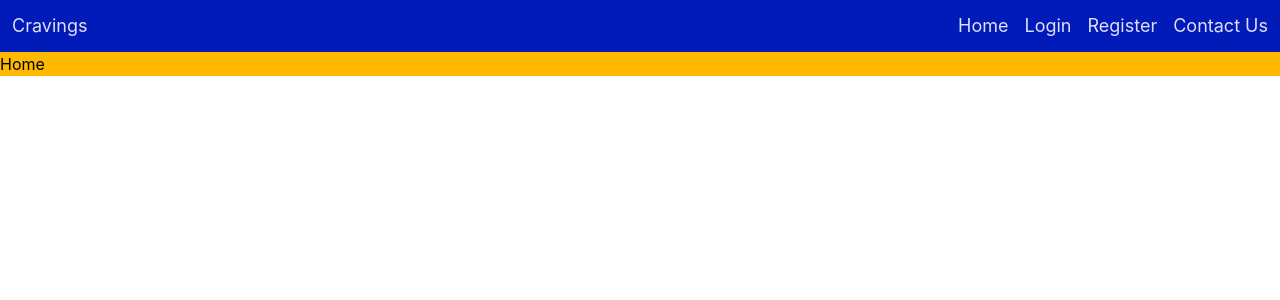
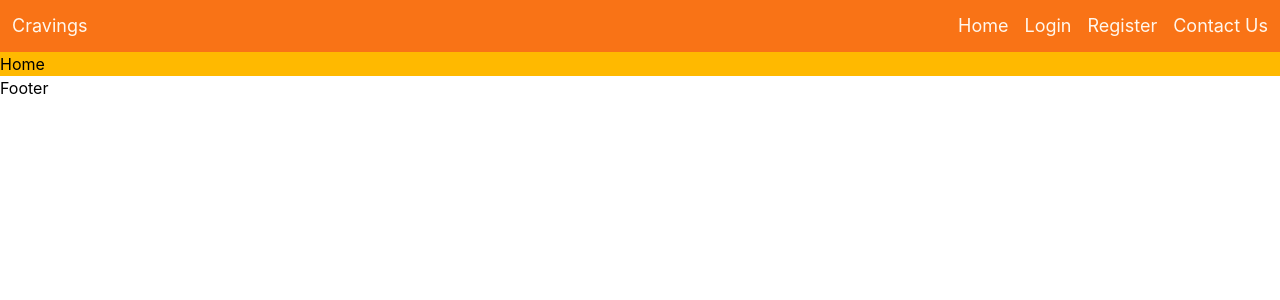
Before and after one commit to CodeWithAman/Cravings, a React (Vite) app in the folder client/: page / in a window 1280 px wide. Shown: the top 300 px of the page. Built offline with nearby package versions, Linux system fonts and the light colour scheme.

Commit message:
feat: update CSS variables for improved theming and add footer component to App

```diff
--- a/client/src/App.jsx
+++ b/client/src/App.jsx
@@ -5,6 +5,7 @@ import Login from "./pages/Login";
 import Register from "./pages/Register";
 import ContactUs from "./pages/ContactUs";
 import Navbar from "./components/Navbar";
+import Footer from "./components/Footer";
 
 const App = () => {
   return (
@@ -17,6 +18,7 @@ const App = () => {
           <Route path="/register" element={<Register />} />
           <Route path="/contact-Us" element={<ContactUs />} />
         </Routes>
+        <Footer/>
       </BrowserRouter>
     </>
   );
--- a/client/src/index.css
+++ b/client/src/index.css
@@ -1,14 +1,196 @@
 @import "tailwindcss";
 
-
 :root {
-  --primary: #001BB7;
-  --primary-text:#dfdff8;
-  --secondary: #0046FF;
-  --accent: #FF8040;
-  --success: #16A34A;
-  --error: #DC2626;
-  --warning: #F59E0B;
-  --background: #F5F1DC;
+  --primary: #f97316;
+  --primary-text: #fff7ed;
+  --secondary: #ef4444;
+  --accent: #f97316;
+  --success: #16a34a;
+  --error: #dc2626;
+  --warning: #f59e0b;
+  --background: #ffffff;
   --text: #111827;
 }
+
+/* * {
+  margin: 0;
+  padding: 0;
+  box-sizing: border-box;
+}
+
+html,
+body {
+  height: 100%;
+  overflow: hidden;
+  font-family: "Inter", sans-serif;
+} */
+
+/* #root {
+  height: 100%;
+  overflow-y: auto;
+  scrollbar-width: none;
+  -ms-overflow-style: none;
+} */
+
+#root::-webkit-scrollbar {
+  display: none;
+}
+
+/* ─── Page Transition ─── */
+@keyframes fadeInUp {
+  from {
+    opacity: 0;
+    transform: translateY(10px);
+  }
+  to {
+    opacity: 1;
+    transform: translateY(0);
+  }
+}
+
+@keyframes fadeIn {
+  from {
+    opacity: 0;
+  }
+  to {
+    opacity: 1;
+  }
+}
+
+@keyframes slideInLeft {
+  from {
+    opacity: 0;
+    transform: translateX(-20px);
+  }
+  to {
+    opacity: 1;
+    transform: translateX(0);
+  }
+}
+
+@keyframes slideInRight {
+  from {
+    opacity: 0;
+    transform: translateX(20px);
+  }
+  to {
+    opacity: 1;
+    transform: translateX(0);
+  }
+}
+
+@keyframes scaleIn {
+  from {
+    opacity: 0;
+    transform: scale(0.52);
+  }
+  to {
+    opacity: 1;
+    transform: scale(1);
+  }
+}
+
+@keyframes float {
+  0%,
+  100% {
+    transform: translateY(0px);
+  }
+  50% {
+    transform: translateY(-5px);
+  }
+}
+
+@keyframes shimmer {
+  0% {
+    background-position: -200% center;
+  }
+  100% {
+    background-position: 200% center;
+  }
+}
+
+@keyframes pulse-orange {
+  0%,
+  100% {
+    box-shadow: 0 0 0 0 rgba(249, 115, 22, 0.4);
+  }
+  50% {
+    box-shadow: 0 0 0 10px rgba(249, 115, 22, 0);
+  }
+}
+
+/* ─── Animation Utility Classes ─── */
+.animate-fade-in {
+  animation: fadeIn 0.5s ease both;
+}
+
+.animate-fade-in-up {
+  animation: fadeInUp 0.5s ease both;
+}
+
+.animate-slide-in-left {
+  animation: slideInLeft 0.5s ease both;
+}
+
+.animate-slide-in-right {
+  animation: slideInRight 0.5s ease both;
+}
+
+.animate-scale-in {
+  animation: scaleIn 0.4s ease both;
+}
+
+.animate-float {
+  animation: float 3s ease-in-out infinite;
+}
+
+.animate-pulse-orange {
+  animation: pulse-orange 2s ease-in-out infinite;
+}
+
+/* ─── Staggered Delay Helpers ─── */
+.delay-100 {
+  animation-delay: 0.1s;
+}
+.delay-200 {
+  animation-delay: 0.2s;
+}
+.delay-300 {
+  animation-delay: 0.3s;
+}
+.delay-400 {
+  animation-delay: 0.4s;
+}
+.delay-500 {
+  animation-delay: 0.5s;
+}
+
+/* ─── Shimmer Button Effect ─── */
+.btn-shimmer {
+  background: linear-gradient(
+    90deg,
+    #f97316 0%,
+    #ef4444 40%,
+    #fb923c 60%,
+    #f97316 100%
+  );
+  background-size: 200% auto;
+  animation: shimmer 2.5s linear infinite;
+}
+
+/* ─── Smooth Page Load ─── */
+.page-enter {
+  animation: fadeInUp 0.6s ease both;
+}
+
+.card-enter {
+  animation: scaleIn 0.5s ease both;
+}
+
+.left-enter {
+  animation: slideInLeft 0.6s ease both;
+}
+
+.right-enter {
+  animation: slideInRight 0.6s ease both;
+}
```
